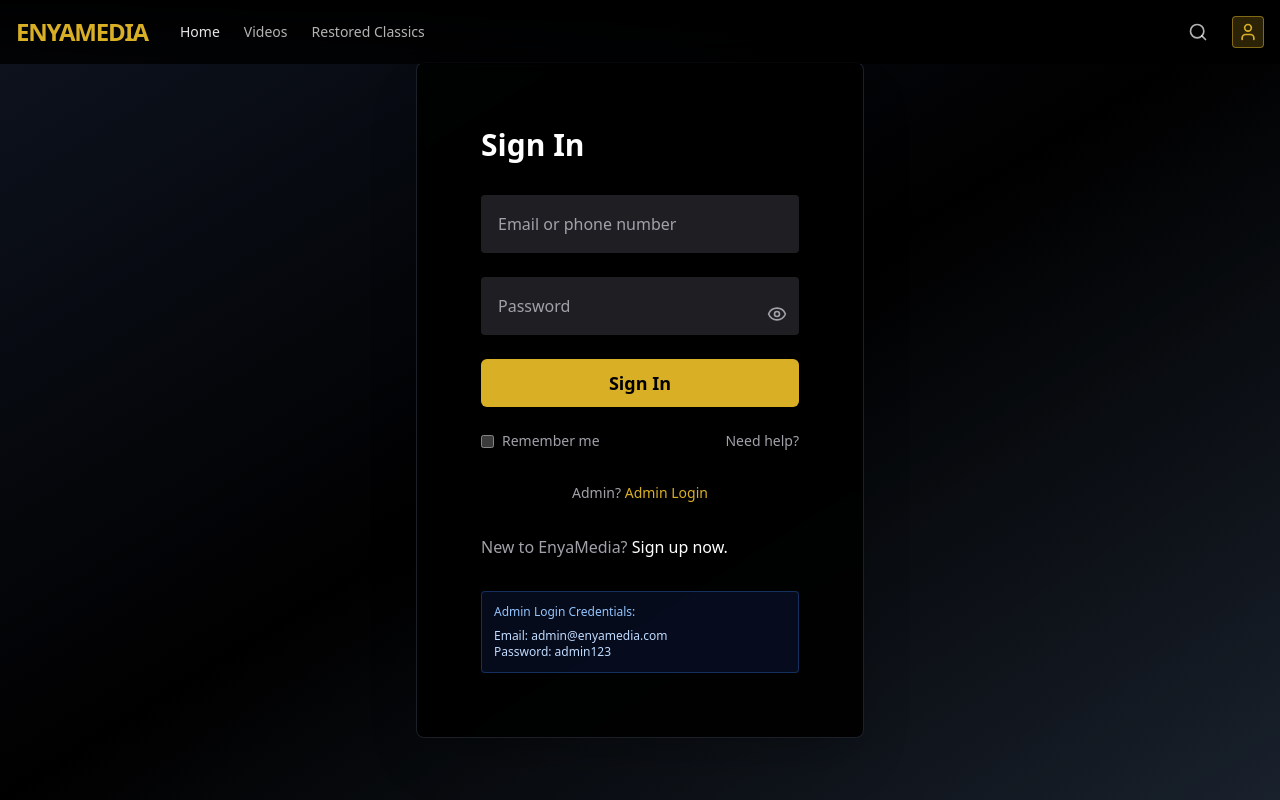
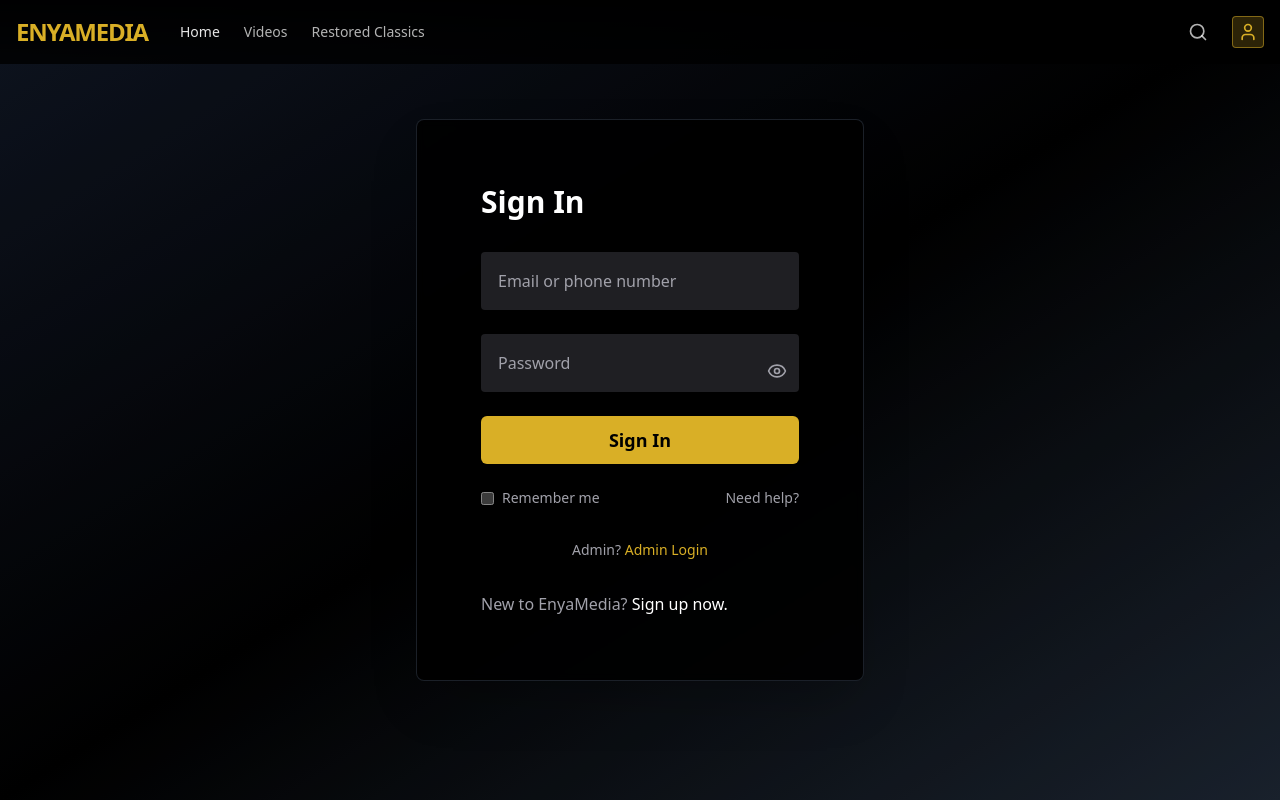
Before and after one commit to Mohan-Ganta/enyamedia, a Next.js app: page /login in a window 1280 px wide. Shown: the top 800 px of the page. Built offline with nearby package versions, Linux system fonts and the light colour scheme.

Commit message:
fixed admin credentials

```diff
--- a/src/app/admin/login/page.tsx
+++ b/src/app/admin/login/page.tsx
@@ -142,11 +142,11 @@
             </p>
           </div>
           {/* Admin Credentials */}
-          <div className="mt-6 p-4 bg-yellow-500/10 border border-yellow-500/30 rounded-md">
+          {/* <div className="mt-6 p-4 bg-yellow-500/10 border border-yellow-500/30 rounded-md">
             <p className="text-sm font-medium text-yellow-400 mb-2">Admin Login Credentials:</p>
             <p className="text-sm text-yellow-300">Email: admin@enyamedia.com</p>
             <p className="text-sm text-yellow-300">Password: admin123</p>
-          </div>
+          </div> */}
         </form>
       </div>
     </div>
--- a/src/app/login/page.tsx
+++ b/src/app/login/page.tsx
@@ -129,11 +129,11 @@
                 </div>
 
                 {/* Test Credentials */}
-                <div className="mt-8 p-3 bg-blue-900/20 rounded border border-blue-500/30">
+                {/* <div className="mt-8 p-3 bg-blue-900/20 rounded border border-blue-500/30">
                     <p className="text-xs text-blue-300 mb-2 font-medium">Admin Login Credentials:</p>
                     <p className="text-xs text-blue-200">Email: admin@enyamedia.com</p>
                     <p className="text-xs text-blue-200">Password: admin123</p>
-                </div>
+                </div> */}
             </div>
         </div>
         </MainLayout>
```
